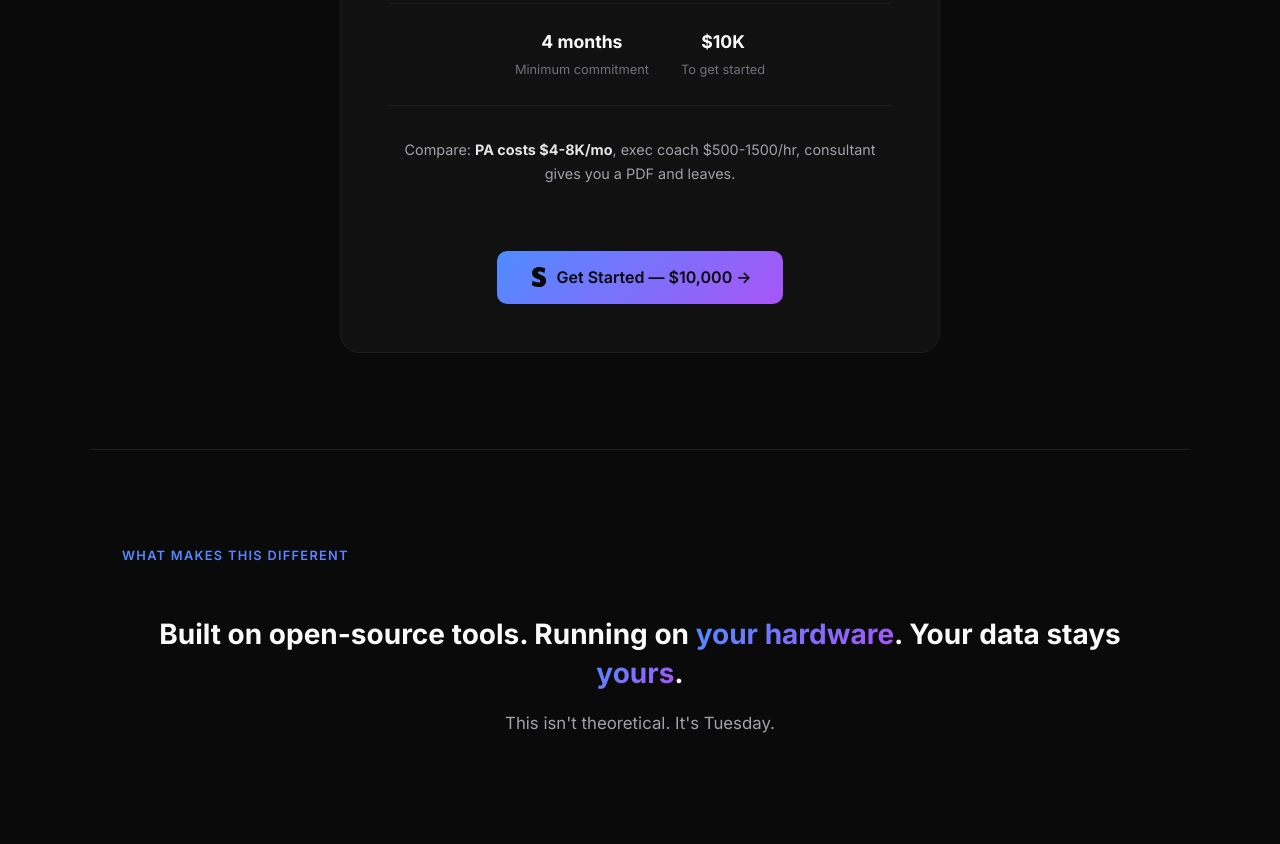
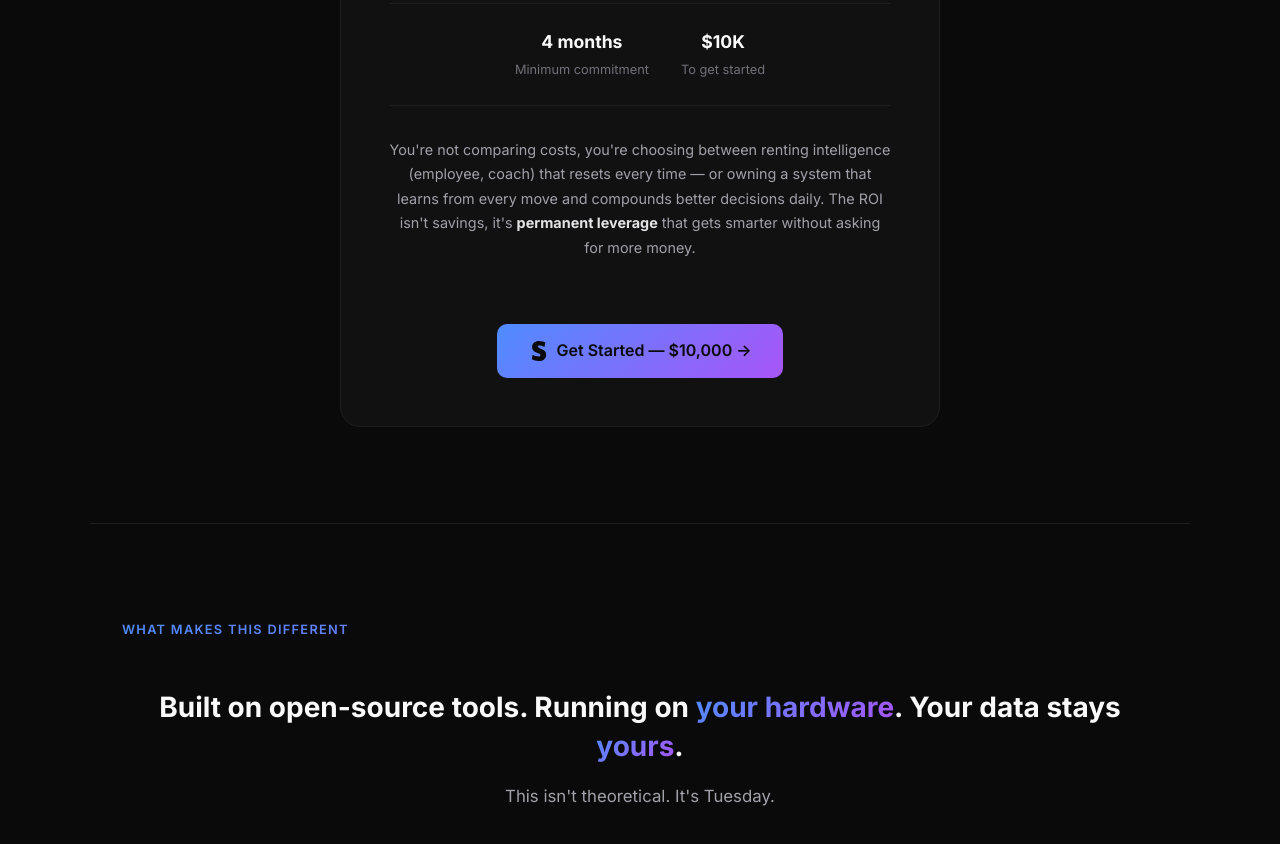
Before and after one commit to jdawe/janjon-staging, a plain HTML site: page index.html in a window 1280 px wide. Shown: the part 5455-6299 px from the top of the page. Drawn offline with Linux system fonts and the light colour scheme.

Commit message:
update pricing comparison copy

```diff
--- a/index.html
+++ b/index.html
@@ -1147,7 +1147,7 @@
                 </div>
             </div>
             <p class="pricing-compare">
-                Compare: <strong>PA costs $4-8K/mo</strong>, exec coach $500-1500/hr, consultant gives you a PDF and leaves.
+                You're not comparing costs, you're choosing between renting intelligence (employee, coach) that resets every time — or owning a system that learns from every move and compounds better decisions daily. The ROI isn't savings, it's <strong>permanent leverage</strong> that gets smarter without asking for more money.
             </p>
             <a href="https://buy.stripe.com/00w28rblB84EepF3cjcQU00" target="_blank" class="btn-primary" style="margin-top: 2rem; display: inline-flex; align-items: center; gap: 0.5rem;">
                 <svg width="20" height="20" viewBox="0 0 24 24" fill="currentColor"><path d="M13.976 9.15c-2.172-.806-3.356-1.426-3.356-2.409 0-.831.683-1.305 1.901-1.305 2.227 0 4.515.858 6.09 1.631l.89-5.494C18.252.975 15.697 0 12.165 0 9.667 0 7.589.654 6.104 1.872 4.56 3.147 3.757 4.992 3.757 7.218c0 4.039 2.467 5.76 6.476 7.219 2.585.92 3.445 1.574 3.445 2.583 0 .98-.84 1.545-2.354 1.545-1.875 0-4.965-.921-6.99-2.109l-.9 5.555C5.175 22.99 8.385 24 11.714 24c2.641 0 4.843-.624 6.328-1.813 1.664-1.305 2.525-3.236 2.525-5.732 0-4.128-2.524-5.851-6.591-7.305z"/></svg>
```
